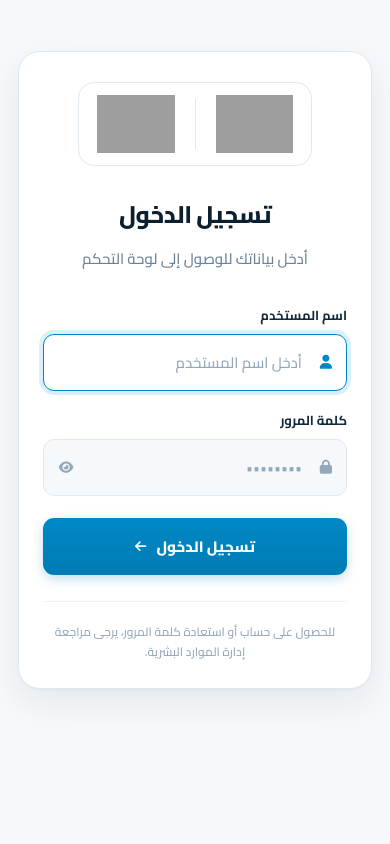
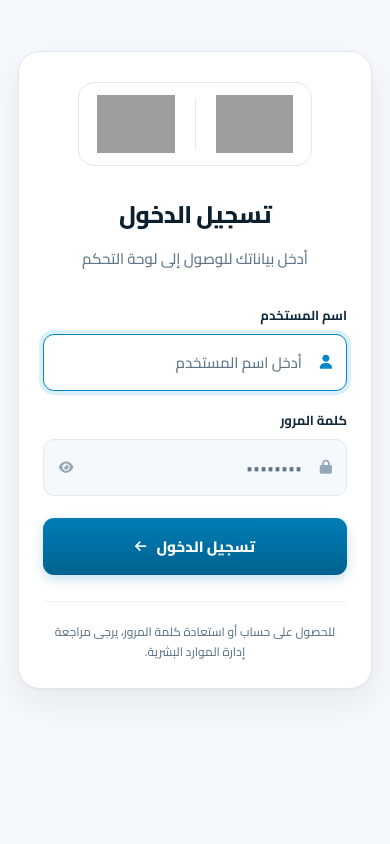
Before and after one commit to HishmAmer/AseerHospitalweb, a Django app: page /login/ in a window 390 px wide. Run offline with Django 5.2, Linux system fonts and the light colour scheme; grey boxes are pictures that could not be loaded.

Commit message:
Bring the login text up to AA contrast
Reviewing the screen against the WCAG ratios turned up four failures, one of
them mine from the redesign itself: the submit button's gradient started at
brand-600, which is the exact tone rejected earlier for white text — 3.93:1
where 4.5 is required. It now runs #007DB6 to #00618F, 4.56 and 6.76.

The other three were inherited: ink-400 on white is 2.45:1, used for the
footer note and the input placeholders, and ink-500 at 3.98:1 for the line
under the heading. A new ink-450 (#5F7689, 4.73:1) covers all three, and
ink-400 is left to borders and icons where contrast rules do not apply.

Everything else was measured and passes: the brand panel's body text,
feature list and footer against the darkest point of its gradient, the error
alert, and the Caps Lock hint.

Also dropped a dead rule — a .logo-lockup display override inside the mobile
query, where the panel holding it is already hidden.

Appearance is unchanged; the text is simply legible now.

Co-Authored-By: Claude Opus 5 <noreply@anthropic.com>
Claude-Session: https://claude.ai/code/session_01XqKPvyNo2vPfPdASCkaP4L

```diff
--- a/employees/templates/employees/login.html
+++ b/employees/templates/employees/login.html
@@ -34,7 +34,8 @@
         --ink-800: #12293C;
         --ink-700: #1E3A52;
         --ink-500: #6B8299;
-        --ink-400: #94A8BA;
+        --ink-400: #94A8BA;   /* حدود وأيقونات فقط — يرسب كنص */
+        --ink-450: #5F7689;   /* أفتح لون يصلح نصاً ثانوياً (4.73:1) */
         --ink-300: #C3D1DD;
         --ink-200: #E1E9F0;
         --ink-100: #EFF3F7;
@@ -171,7 +172,7 @@
         margin: 0 0 7px; letter-spacing: -.02em;
     }
     .form-head p {
-        font-size: .9375rem; color: var(--ink-500); font-weight: 500; margin: 0;
+        font-size: .9375rem; color: var(--ink-450); font-weight: 500; margin: 0;
     }
 
     .field { margin-bottom: 17px; }
@@ -200,7 +201,7 @@
         color: var(--ink-900);
         transition: border-color .18s ease, box-shadow .18s ease, background-color .18s ease;
     }
-    .field input::placeholder { color: var(--ink-400); font-weight: 500; }
+    .field input::placeholder { color: var(--ink-450); font-weight: 500; }
     .field input:hover { border-color: var(--ink-300); }
     .field input:focus {
         outline: none;
@@ -234,7 +235,8 @@
         width: 100%;
         border: none;
         border-radius: var(--r-md);
-        background: linear-gradient(180deg, var(--brand-600) 0%, var(--brand-700) 100%);
+        /* طرفا التدرّج يحققان تباين AA مع النص الأبيض — brand-600 لا يحققه */
+        background: linear-gradient(180deg, #007DB6 0%, #00618F 100%);
         color: #fff;
         padding: 14px;
         font-family: inherit;
@@ -265,7 +267,7 @@
     .form-foot {
         margin-top: 26px; padding-top: 20px;
         border-top: 1px solid var(--ink-100);
-        font-size: .75rem; color: var(--ink-400);
+        font-size: .75rem; color: var(--ink-450);
         text-align: center; font-weight: 500; line-height: 1.7;
     }
 
@@ -289,7 +291,6 @@
         .form-card { text-align: center; }
         .form-card form, .field label, .caps-hint { text-align: right; }
         .caps-hint { justify-content: flex-start; }
-        .logo-lockup { display: flex; }
     }
 
     @media (prefers-reduced-motion: reduce) {
```
